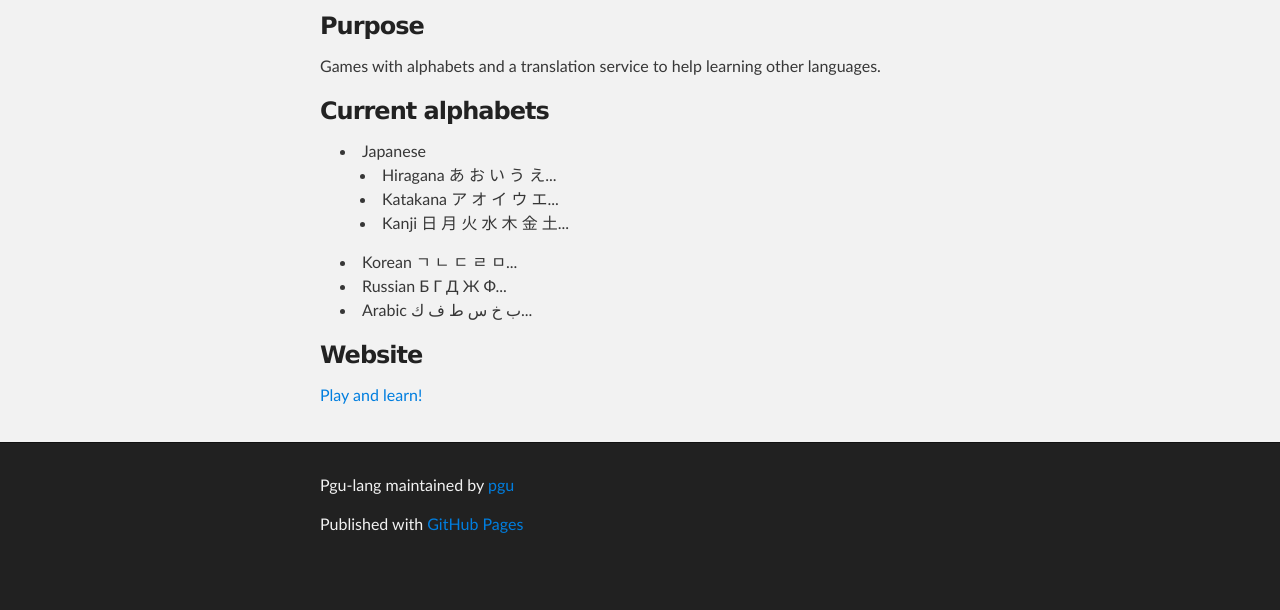
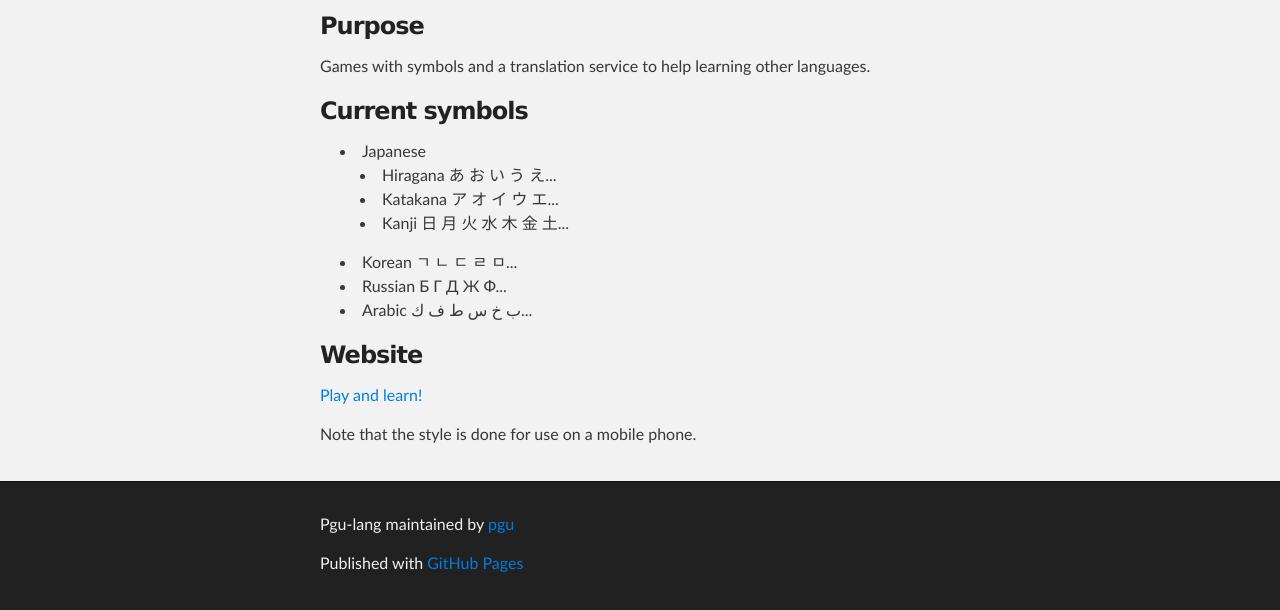
Before and after one commit to pgu/pgu-lang, a plain HTML site: page index.html in a window 1280 px wide. Shown: the part 252-862 px from the top of the page. Before the commit the page ends 823 px from the top, so only its background shows below. Drawn offline with Linux system fonts and the light colour scheme.

```diff
--- a/index.html
+++ b/index.html
@@ -33,9 +33,9 @@
       <section id="main_content" class="inner">
         <h3>Purpose</h3>
 
-<p>Games with alphabets and a translation service to help learning other languages.</p>
+<p>Games with symbols and a translation service to help learning other languages.</p>
 
-<h3>Current alphabets</h3>
+<h3>Current symbols</h3>
 
 <ul>
 <li>Japanese
@@ -52,6 +52,8 @@
 </ul><h3>Website</h3>
 
 <p><a href="http://pgu-lang.appspot.com/">Play and learn!</a></p>
+
+<p>Note that the style is done for use on a mobile phone.</p>
       </section>
     </div>
 
--- a/params.json
+++ b/params.json
@@ -1 +1 @@
-{"name":"Pgu-lang","tagline":"Games and tools for learning foreign languages.","body":"### Purpose\r\nGames with alphabets and a translation service to help learning other languages.\r\n\r\n### Current alphabets\r\n* Japanese\r\n  * Hiragana あ お い う え...\r\n  * Katakana ア オ イ ウ エ...\r\n  * Kanji 日 月 火 水 木 金 土...\r\n* Korean ㄱ ㄴ ㄷ ㄹ ㅁ...\r\n* Russian Б Г Д Ж Ф...\r\n* Arabic ﺏ ﺥ ﺱ ﻁ ﻑ ﻙ...\r\n\r\n### Website\r\n[Play and learn!](http://pgu-lang.appspot.com/)\r\n","google":"","note":"Don't delete this file! It's used internally to help with page regeneration."}
+{"name":"Pgu-lang","tagline":"Games and tools for learning foreign languages.","body":"### Purpose\r\nGames with symbols and a translation service to help learning other languages.\r\n\r\n### Current symbols\r\n* Japanese\r\n  * Hiragana あ お い う え...\r\n  * Katakana ア オ イ ウ エ...\r\n  * Kanji 日 月 火 水 木 金 土...\r\n* Korean ㄱ ㄴ ㄷ ㄹ ㅁ...\r\n* Russian Б Г Д Ж Ф...\r\n* Arabic ﺏ ﺥ ﺱ ﻁ ﻑ ﻙ...\r\n\r\n### Website\r\n[Play and learn!](http://pgu-lang.appspot.com/)\r\n\r\nNote that the style is done for use on a mobile phone.","google":"","note":"Don't delete this file! It's used internally to help with page regeneration."}
```
